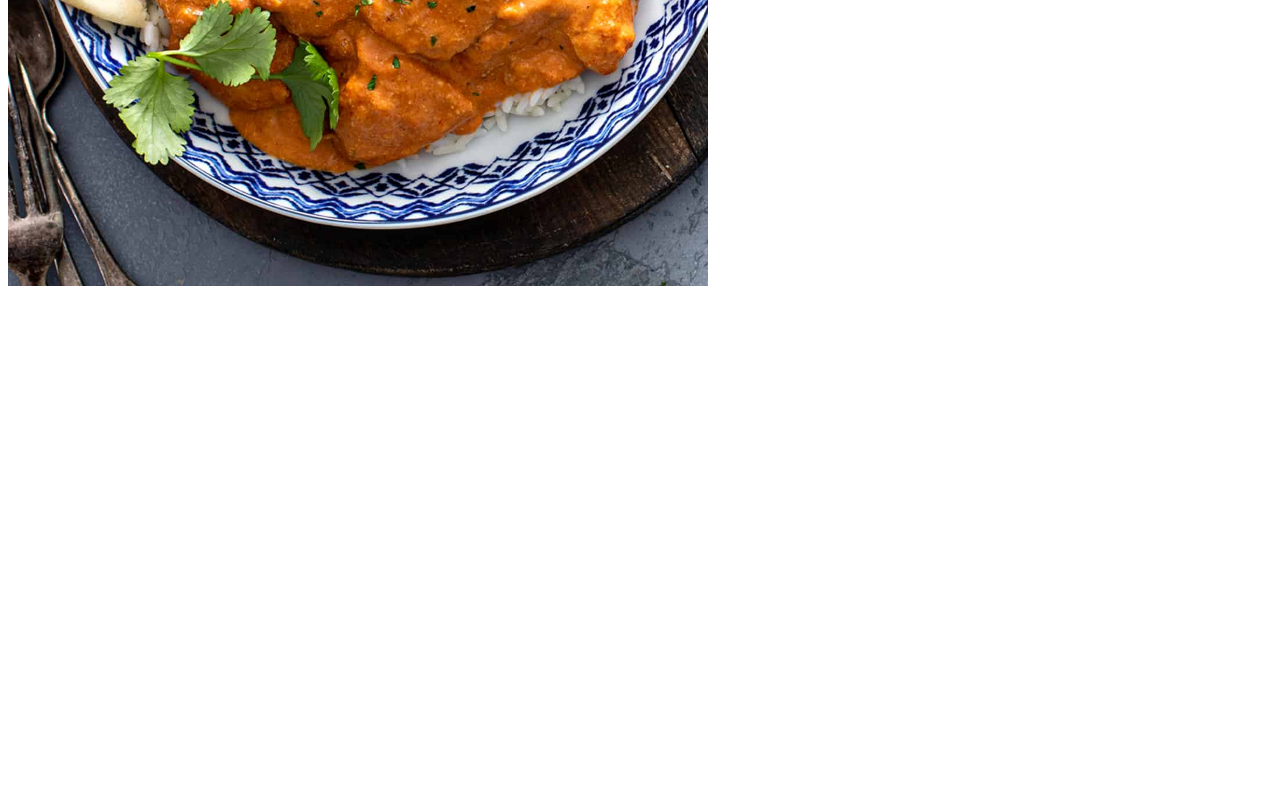
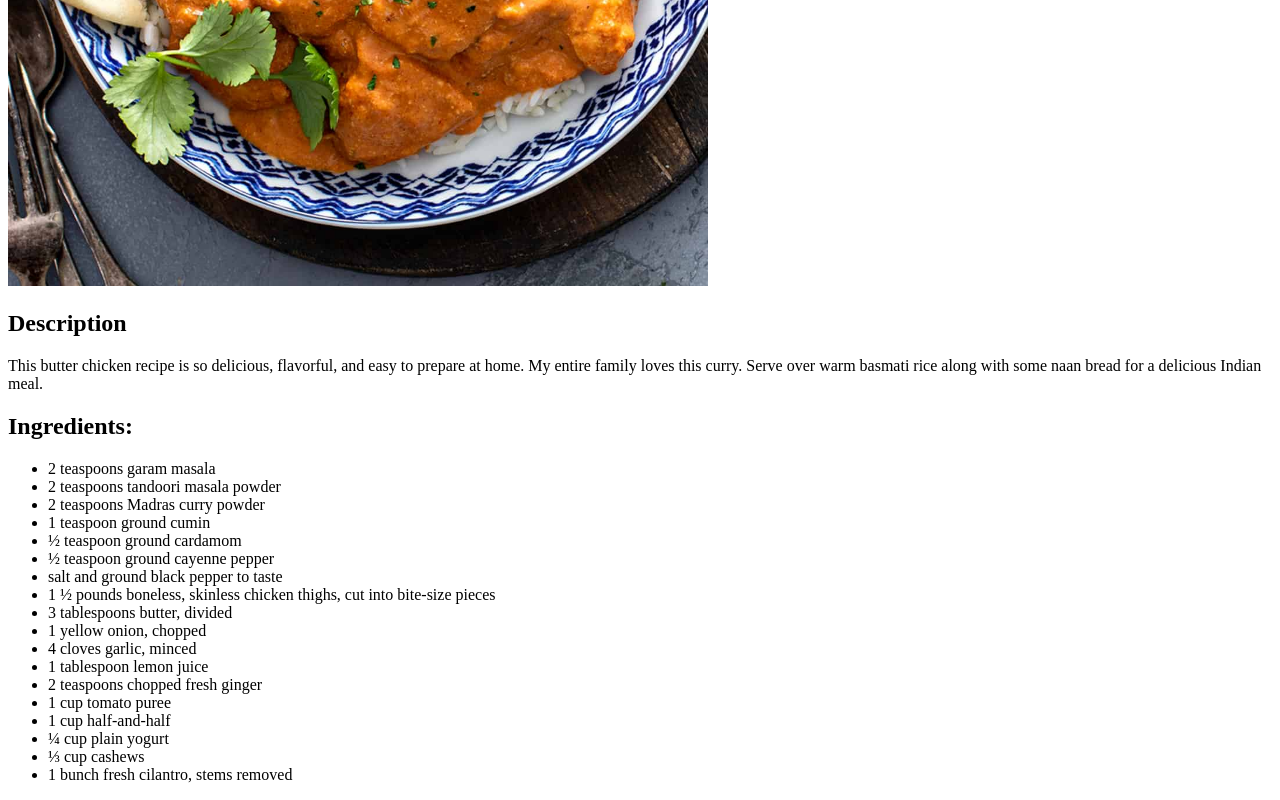
Before and after one commit to Gesem-Martinez/odin-recipes, a plain HTML site: page recipes/butter-chicken.html in a window 1280 px wide. Shown: the part 494-1294 px from the top of the page. Before the commit the page ends 800 px from the top, so only its background shows below. Drawn offline with Linux system fonts and the light colour scheme.

Commit message:
Add Ingredients to butter chicken page

```diff
--- a/recipes/butter-chicken.html
+++ b/recipes/butter-chicken.html
@@ -7,5 +7,30 @@
 <body>
     <h1>Butter Chicken (Murgh Makhani)</h1>
     <img src="../images/Butter-Chicken.jpg" alt="Butter Chicken picture" height="700">
+
+    <h2>Description</h2>
+    <p>This butter chicken recipe is so delicious, flavorful, and easy to prepare at home. My entire family loves this curry. Serve over warm basmati rice along with some naan bread for a delicious Indian meal.</p>
+
+    <h2>Ingredients:</h2>
+    <ul>
+        <li>2 teaspoons garam masala</li>
+        <li>2 teaspoons tandoori masala powder</li>
+        <li>2 teaspoons Madras curry powder</li>
+        <li>1 teaspoon ground cumin</li>
+        <li>½ teaspoon ground cardamom</li>
+        <li>½ teaspoon ground cayenne pepper</li>
+        <li>salt and ground black pepper to taste</li>
+        <li>1 ½ pounds boneless, skinless chicken thighs, cut into bite-size pieces</li>
+        <li>3 tablespoons butter, divided</li>
+        <li>1 yellow onion, chopped</li>
+        <li>4 cloves garlic, minced</li>
+        <li>1 tablespoon lemon juice</li>
+        <li>2 teaspoons chopped fresh ginger</li>
+        <li>1 cup tomato puree</li>
+        <li>1 cup half-and-half</li>
+        <li>¼ cup plain yogurt</li>
+        <li>⅓ cup cashews</li>
+        <li>1 bunch fresh cilantro, stems removed</li>
+    </ul>
 </body>
 </html>
```
